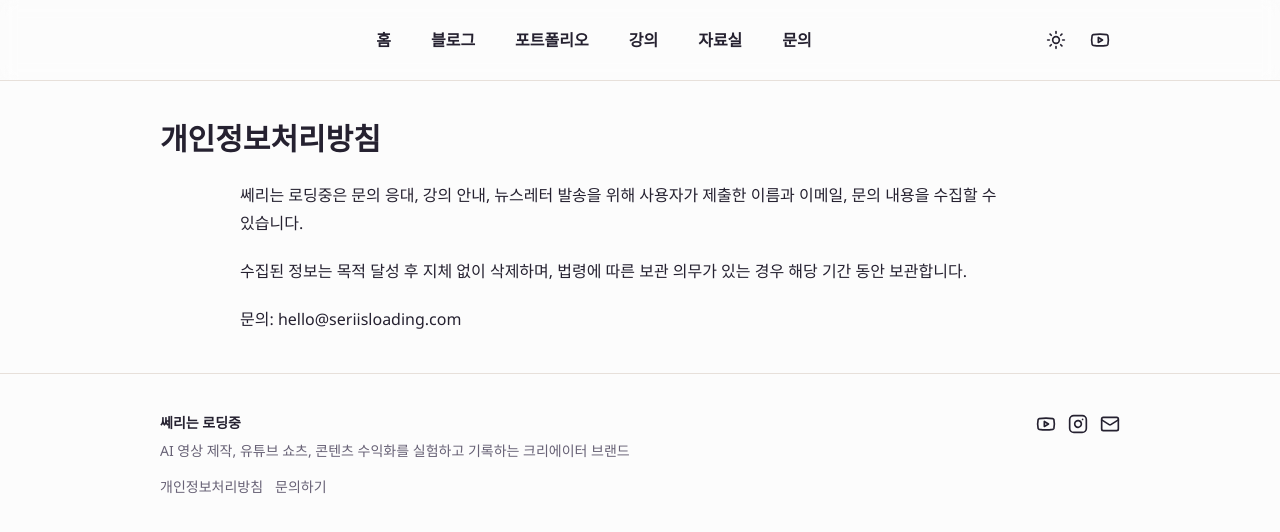
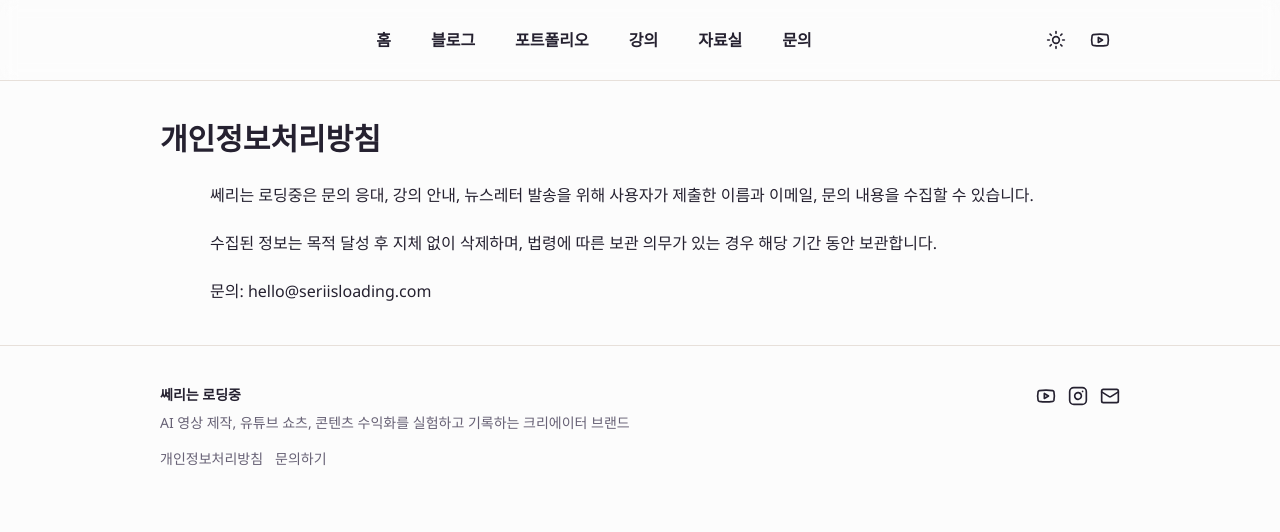
Before and after one commit to dandong5864/seri2025, a Next.js app: page /privacy in a window 1280 px wide. Shown: the top 532 px of the page. Built offline with nearby package versions, Linux system fonts and the light colour scheme; no server answers.

Commit message:
Set blog content images to 860px width

```diff
--- a/src/app/globals.css
+++ b/src/app/globals.css
@@ -85,7 +85,7 @@ select {
 }
 
 .prose-brand {
-  @apply mx-auto w-full max-w-[800px];
+  @apply mx-auto w-full max-w-[860px];
 }
 
 .prose-brand > * + * {
@@ -105,7 +105,10 @@ select {
 .prose-brand img {
   border-radius: 8px;
   height: auto;
+  margin-left: auto;
+  margin-right: auto;
   max-width: 100%;
+  width: min(100%, 860px);
 }
 
 .prose-brand code {
--- a/src/components/site/copy-code.tsx
+++ b/src/components/site/copy-code.tsx
@@ -26,7 +26,7 @@ export function CopyCode({ children, flush = false }: { children: React.ReactNod
   }
 
   return (
-    <div className={flush ? "relative overflow-hidden bg-[#1e1e1e] text-[#dcdcdc]" : "relative my-10 mx-auto max-w-[800px] overflow-hidden rounded-[14px] border border-[#ddd] bg-[#1e1e1e] text-[#dcdcdc] shadow-[0_8px_25px_rgba(0,0,0,0.15)]"}>
+    <div className={flush ? "relative overflow-hidden bg-[#1e1e1e] text-[#dcdcdc]" : "relative my-10 mx-auto max-w-[860px] overflow-hidden rounded-[14px] border border-[#ddd] bg-[#1e1e1e] text-[#dcdcdc] shadow-[0_8px_25px_rgba(0,0,0,0.15)]"}>
       <div className="flex flex-wrap items-center justify-between gap-3 bg-[linear-gradient(135deg,#667eea,#764ba2)] px-5 py-3.5 text-white">
         <span className="text-sm font-semibold">📌 무료 코드 보기</span>
         <div className="flex items-center gap-2">
```
